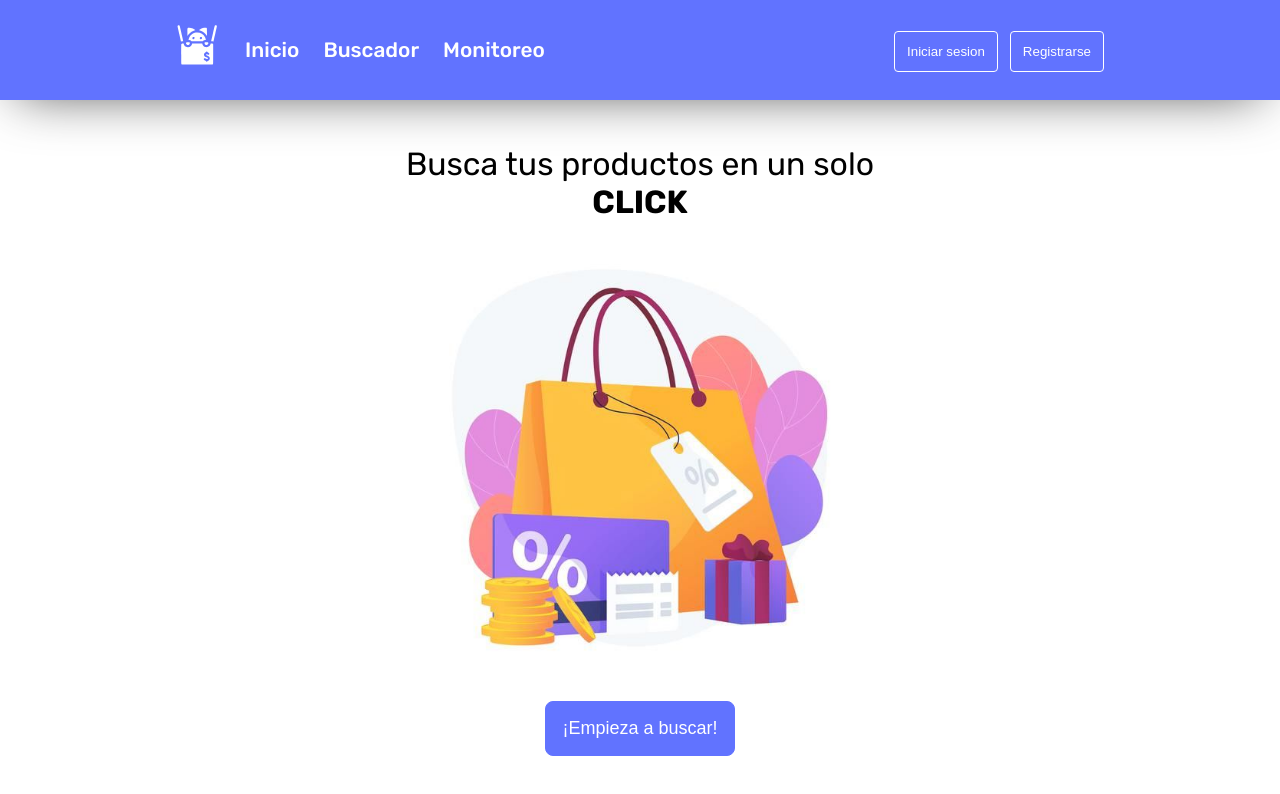
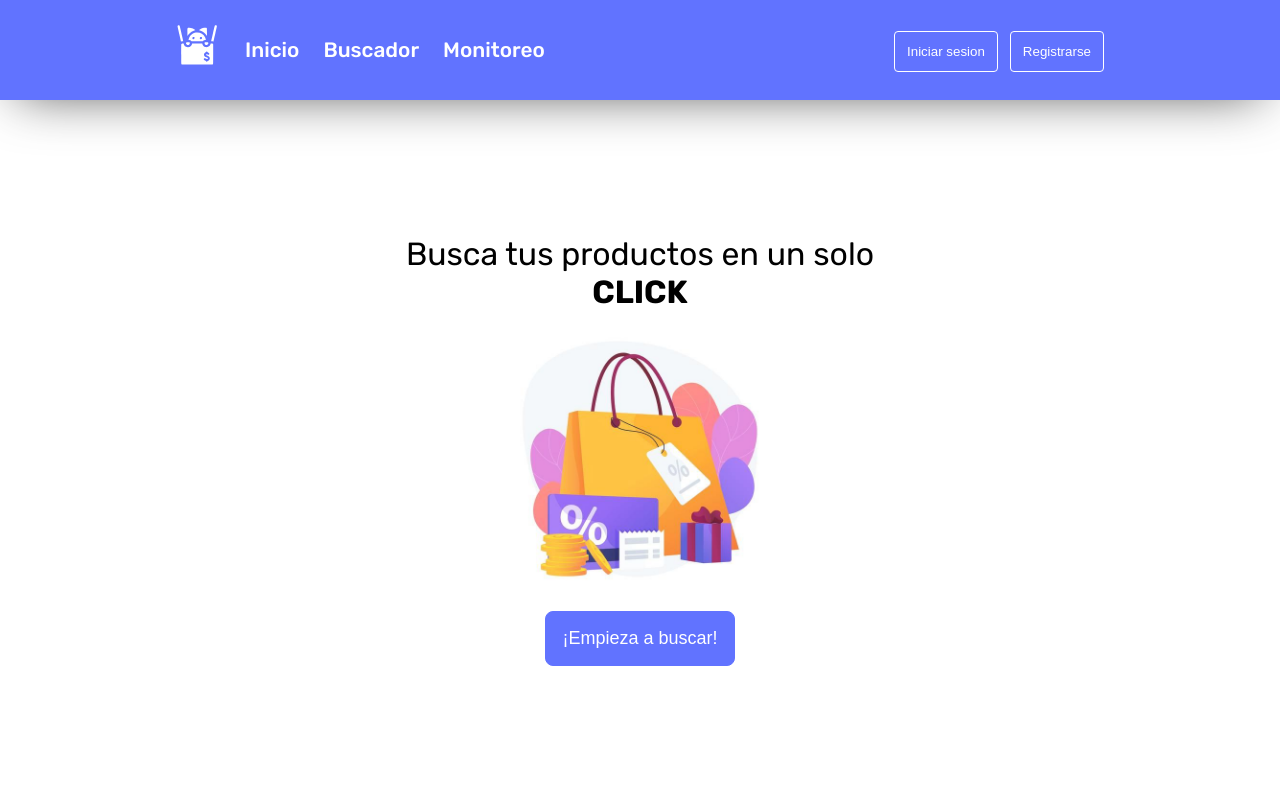
Before and after one commit to JesugG17/price-prowler-web, a React (Vite) app: page / in a window 1280 px wide. Shown: the top 794 px of the page. Built offline with nearby package versions, Linux system fonts and the light colour scheme.

Commit message:
Modify img dimensions to prevent visual bug in chrome

```diff
--- a/src/modules/price-prowler/pages/HomePage/HomePage.scss
+++ b/src/modules/price-prowler/pages/HomePage/HomePage.scss
@@ -1,7 +1,6 @@
 @import '../../../../global.scss';
 
 .container-homepage {
-  position: relative;
   display: flex;
   flex-direction: column;
   align-items: center;
@@ -10,7 +9,7 @@
 }
 
 img {
-  width: 30rem;
+  width: 300px;
 }
 
 .main-paragraph {
--- a/src/modules/price-prowler/pages/HomePage/HomePage.tsx
+++ b/src/modules/price-prowler/pages/HomePage/HomePage.tsx
@@ -1,8 +1,11 @@
+import { useNavigate } from 'react-router';
 import { Container } from '@/modules/ui/components/Container/Container';
 
 import './HomePage.scss';
 
 export const HomePage = () => {
+  const navigate = useNavigate();
+
   return (
     <section className='container-homepage'>
       <Container flexColumn centerCross>
@@ -11,7 +14,9 @@
           <strong>CLICK</strong>
         </p>
         <img src='/img/homepage.jpg' />
-        <button className='start-button'>¡Empieza a buscar!</button>
+        <button onClick={() => navigate('/search')} className='start-button'>
+          ¡Empieza a buscar!
+        </button>
       </Container>
     </section>
   );
```
